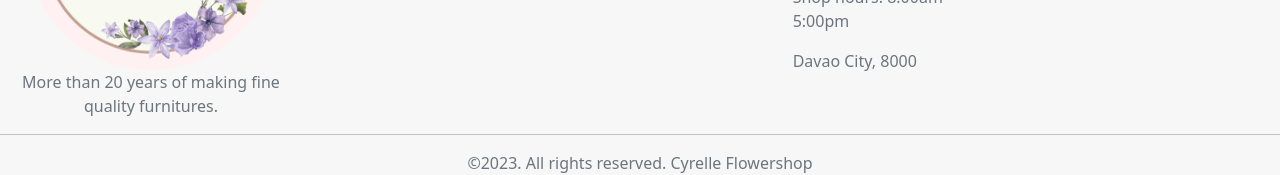
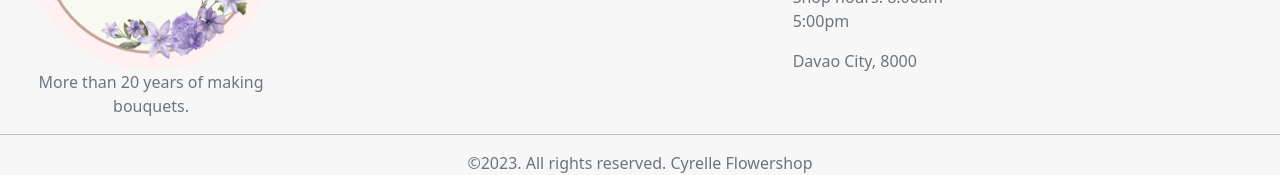
Before and after one commit to Cyrelle12/mini1, a plain HTML site: page All.html in a window 1280 px wide. Shown: the part 1036-1211 px from the top of the page. Drawn offline with nearby package versions, Linux system fonts and the light colour scheme.

Commit message:
Update All.html

```diff
--- a/All.html
+++ b/All.html
@@ -618,7 +618,7 @@
         <div class="row">
             <div class="col-md-3">
                 <img src="images/mylogo.png" width="250" height="250">
-                <p class="text-muted">More than 20 years of making fine quality furnitures.</p>
+                <p class="text-muted">More than 20 years of making bouquets.</p>
             </div>
             <div class="col-md-2">
                 <h2>Navigate</h2>
```
